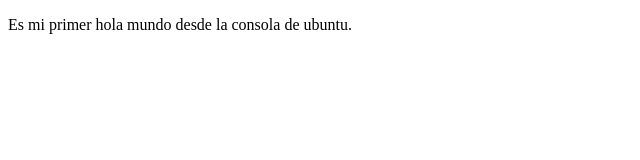
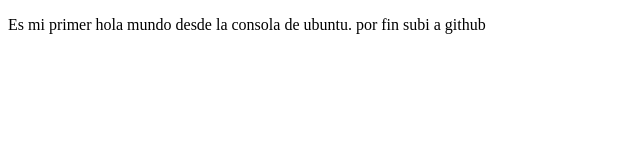
Before and after one commit to Daya1081/proyectoDemoCursoPrework, a plain HTML site: page index.html in a window 1280 px wide. Shown: the whole page, without its empty margins (0-640 px from the left). Drawn offline with Linux system fonts and the light colour scheme.

Commit message:
modifique index agregando informacion nueva

```diff
--- a/index.html
+++ b/index.html
@@ -8,7 +8,7 @@
 </head>
 <body>
     <p>
-        Es mi primer hola mundo desde la consola de ubuntu.
+        Es mi primer hola mundo desde la consola de ubuntu. por fin subi a github
     </p>
 </body>
 </html>
```
